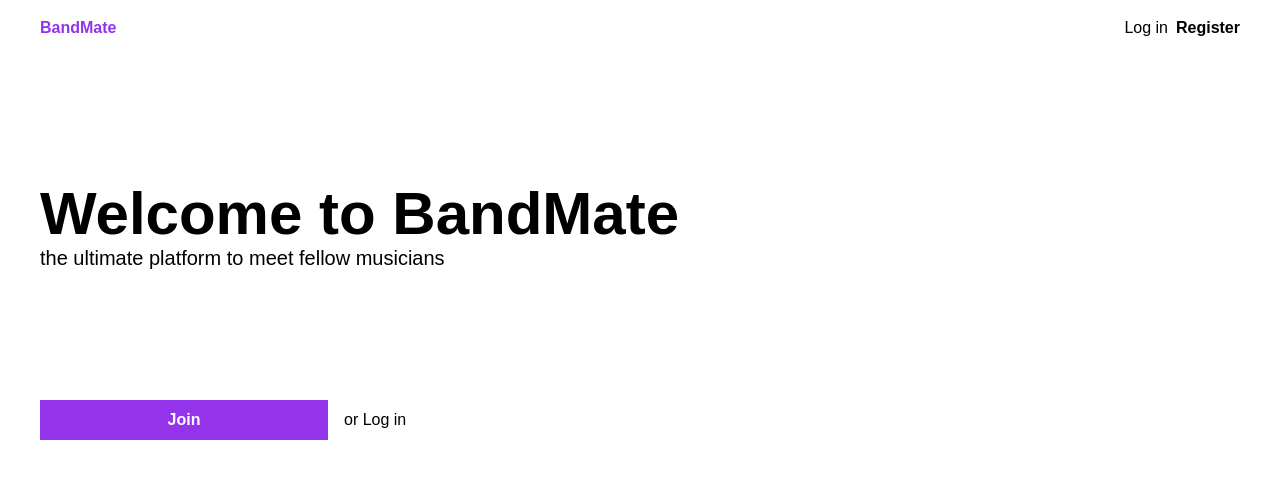
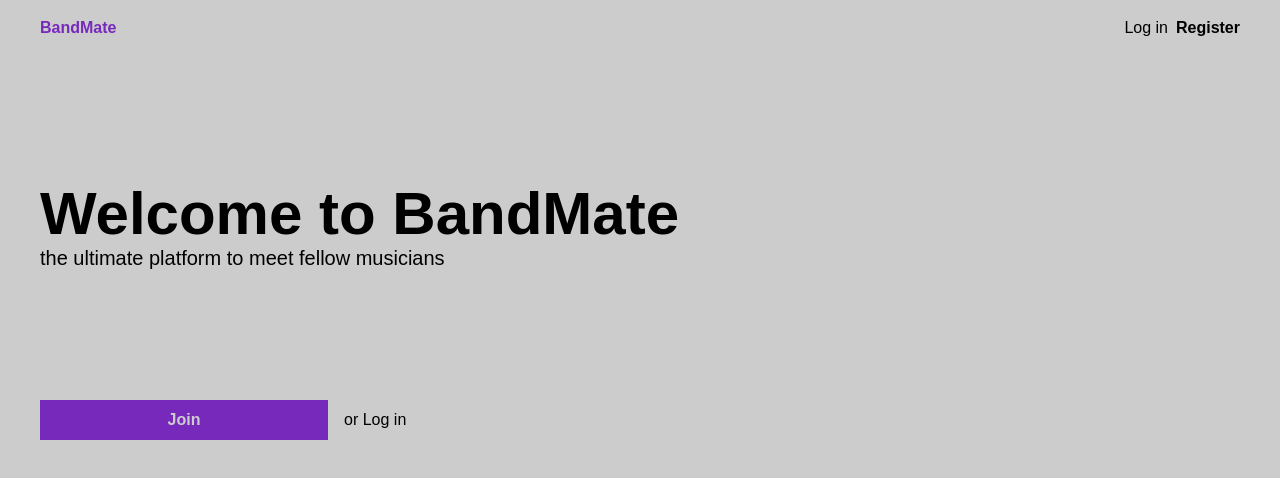
Before and after one commit to krzygrzywygrzy/bandmate, a React (Create React App) app: page / in a window 1280 px wide. Both pictures are taken after a click on the element "Log in". Shown: the top 478 px of the page. Built offline with nearby package versions, Linux system fonts and the light colour scheme.

Commit message:
Layout improvements

```diff
--- a/package.json
+++ b/package.json
@@ -4,6 +4,7 @@
   "private": true,
   "dependencies": {
     "@reduxjs/toolkit": "^1.7.1",
+    "@supabase/supabase-js": "^1.29.0",
     "@testing-library/jest-dom": "^5.16.1",
     "@testing-library/react": "^11.2.7",
     "@testing-library/user-event": "^12.8.3",
--- a/src/Routes/welcome/Welcome.tsx
+++ b/src/Routes/welcome/Welcome.tsx
@@ -1,6 +1,10 @@
-import React from "react";
+import React, { useState } from "react";
+import { Link } from "wouter";
+import Popup from "../../components/popups/Popup";
 
 const Welcome: React.FC = () => {
+  const [loginPopup, setLoginPopup] = useState<boolean>(false);
+
   return (
     <div className="site-container">
       <header className="my-16 xl:my-32">
@@ -11,11 +15,17 @@ const Welcome: React.FC = () => {
         </span>
       </header>
       <main className="flex items-center">
-        <div className="purple-button">Join</div>
+        <Link href="/register">
+          <div className="purple-button">Join</div>
+        </Link>
         <div>
-          or <span className="welcome-login">Log in</span>
+          or{" "}
+          <span className="welcome-login" onClick={() => setLoginPopup(true)}>
+            Log in
+          </span>
         </div>
       </main>
+      <Popup trigger={loginPopup}></Popup>
     </div>
   );
 };
--- a/src/components/layout/Navbar.tsx
+++ b/src/components/layout/Navbar.tsx
@@ -1,8 +1,11 @@
 import Cookies from "js-cookie";
 import React, { useState, useEffect } from "react";
 import { Link } from "wouter";
+import Popup from "../popups/Popup";
 
 const Navbar: React.FC = () => {
+  const [loginPopup, setLoginPopup] = useState<boolean>(false);
+
   const [authenticated, setAuthenticated] = useState<boolean>(false);
   useEffect(() => {
     if (Cookies.get("auth") === undefined) {
@@ -21,16 +24,20 @@ const Navbar: React.FC = () => {
         {authenticated ? (
           <div>account</div>
         ) : (
-          <div>
-            <Link href="/login" className="mr-2">
+          <div className="flex">
+            <div
+              className="mr-2 cursor-pointer"
+              onClick={() => setLoginPopup(true)}
+            >
               Log in
-            </Link>
+            </div>
             <Link href="/register" className="font-semibold">
               Register
             </Link>
           </div>
         )}
       </div>
+      <Popup trigger={loginPopup}></Popup>
     </div>
   );
 };
--- a/src/components/popups/Popup.tsx
+++ b/src/components/popups/Popup.tsx
@@ -1,7 +1,11 @@
 import React from "react";
 
-const Popup: React.FC = () => {
-  return <div></div>;
+interface Props {
+  trigger?: boolean;
+}
+
+const Popup: React.FC<Props> = ({ trigger, children }) => {
+  return trigger ? <div className="popup">{children}</div> : <></>;
 };
 
 export default Popup;
--- a/src/index.css
+++ b/src/index.css
@@ -31,3 +31,8 @@ code {
   transition: font-size 0.25s ease-in-out;
   @apply hover:text-lg cursor-pointer;
 }
+
+.popup {
+  background: rgba(0, 0, 0, 0.2);
+  @apply fixed top-0 left-0 w-full h-full flex justify-center items-center z-50;
+}
```
Also changed, not shown: 2 other files (tests, documents, lock files or other folders).
